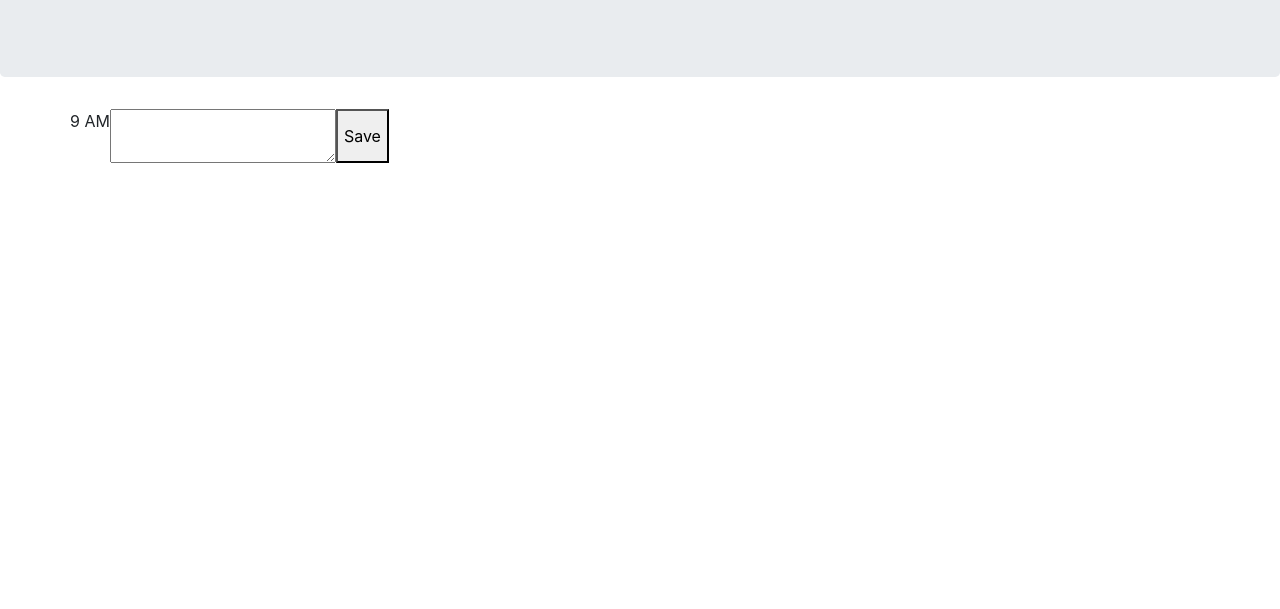
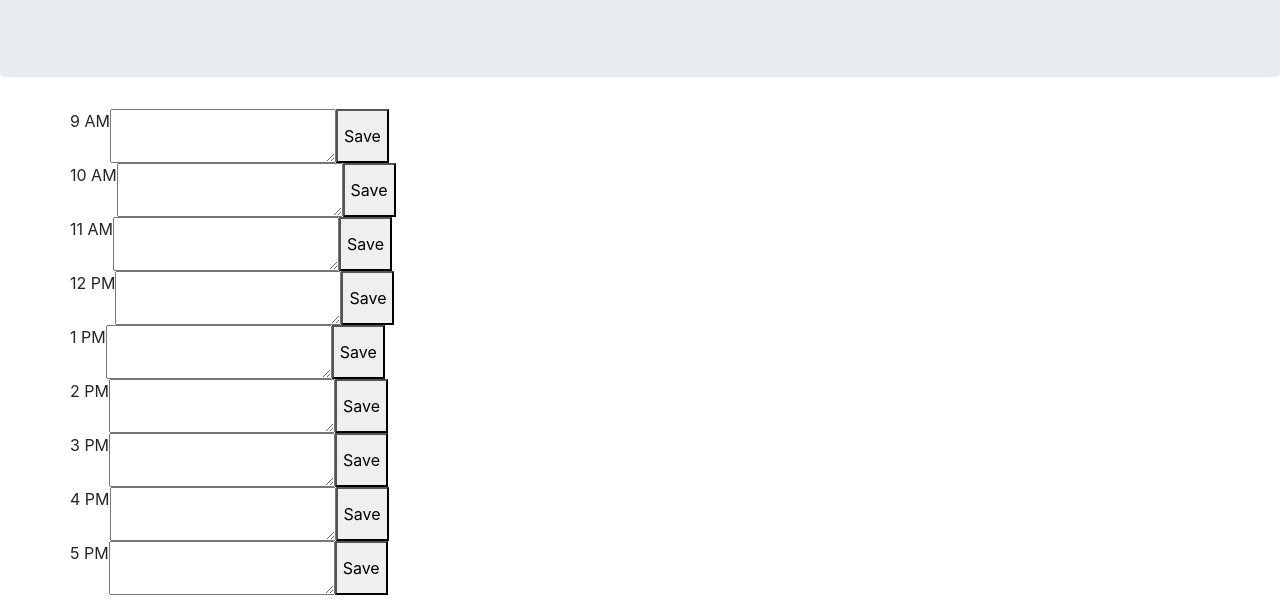
Before and after one commit to alyscorpio/work_day_scheduler, a plain HTML site: page index.html in a window 1280 px wide. Shown: the part 191-800 px from the top of the page. Drawn offline with nearby package versions, Linux system fonts and the light colour scheme.

Commit message:
adding time-blocks

```diff
--- a/index.html
+++ b/index.html
@@ -23,6 +23,46 @@
                 <textarea class="activity"></textarea>
                 <button class="saveBtn">Save</button>
             </div>
+            <div class="time-block row 10am">
+                <div class="hour" id="09">10 AM</div>
+                <textarea class="activity"></textarea>
+                <button class="saveBtn">Save</button>
+            </div>
+            <div class="time-block row 11am">
+                <div class="hour" id="09">11 AM</div>
+                <textarea class="activity"></textarea>
+                <button class="saveBtn">Save</button>
+            </div>
+            <div class="time-block row 12pm">
+                <div class="hour" id="09">12 PM</div>
+                <textarea class="activity"></textarea>
+                <button class="saveBtn">Save</button>
+            </div>
+            <div class="time-block row 1pm">
+                <div class="hour" id="09">1 PM</div>
+                <textarea class="activity"></textarea>
+                <button class="saveBtn">Save</button>
+            </div>
+            <div class="time-block row 2pm">
+                <div class="hour" id="09">2 PM</div>
+                <textarea class="activity"></textarea>
+                <button class="saveBtn">Save</button>
+            </div>
+            <div class="time-block row 3pm">
+                <div class="hour" id="09">3 PM</div>
+                <textarea class="activity"></textarea>
+                <button class="saveBtn">Save</button>
+            </div>
+            <div class="time-block row 4pm">
+                <div class="hour" id="09">4 PM</div>
+                <textarea class="activity"></textarea>
+                <button class="saveBtn">Save</button>
+            </div>
+            <div class="time-block row 5pm">
+                <div class="hour" id="09">5 PM</div>
+                <textarea class="activity"></textarea>
+                <button class="saveBtn">Save</button>
+            </div>
 
         </div>
 
```
